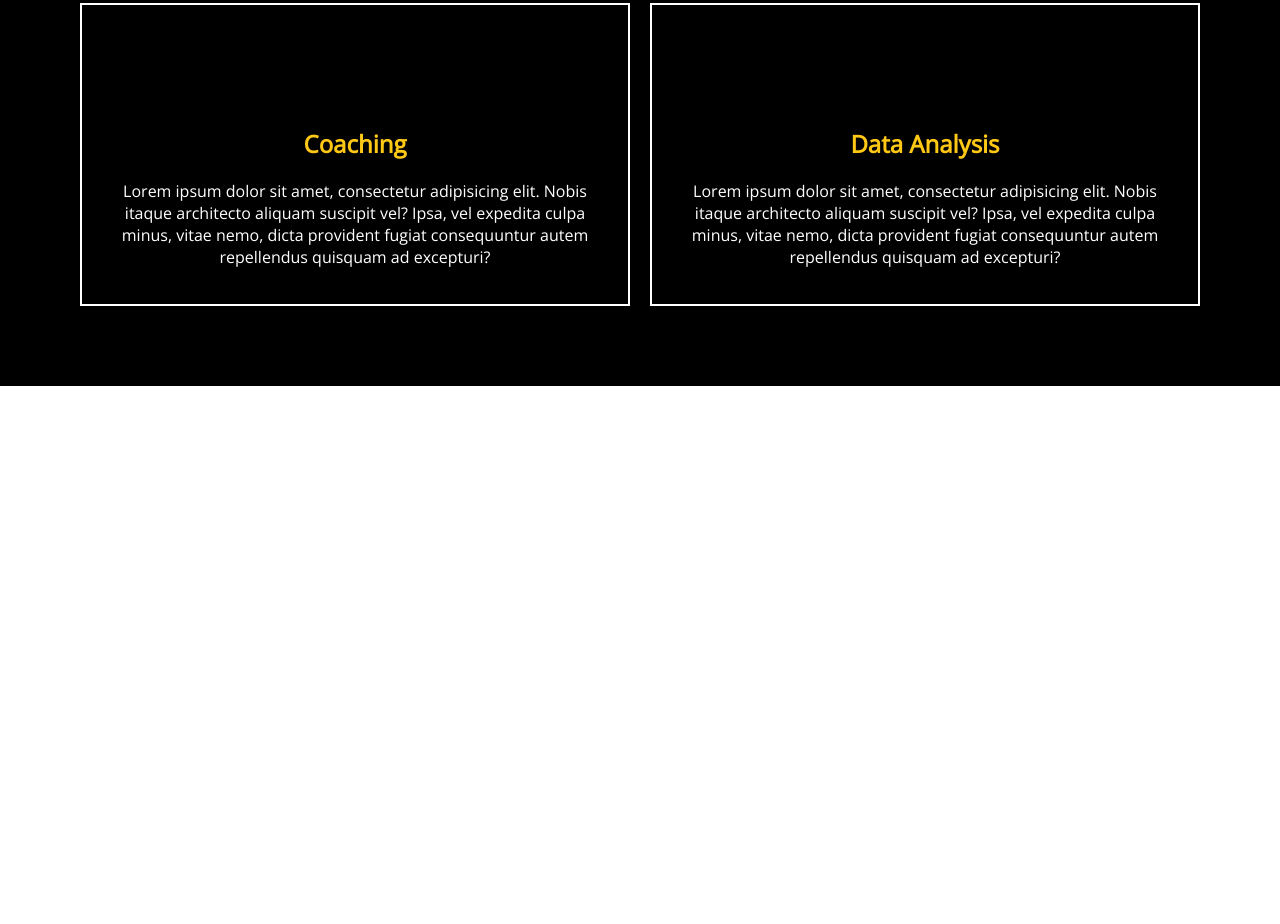
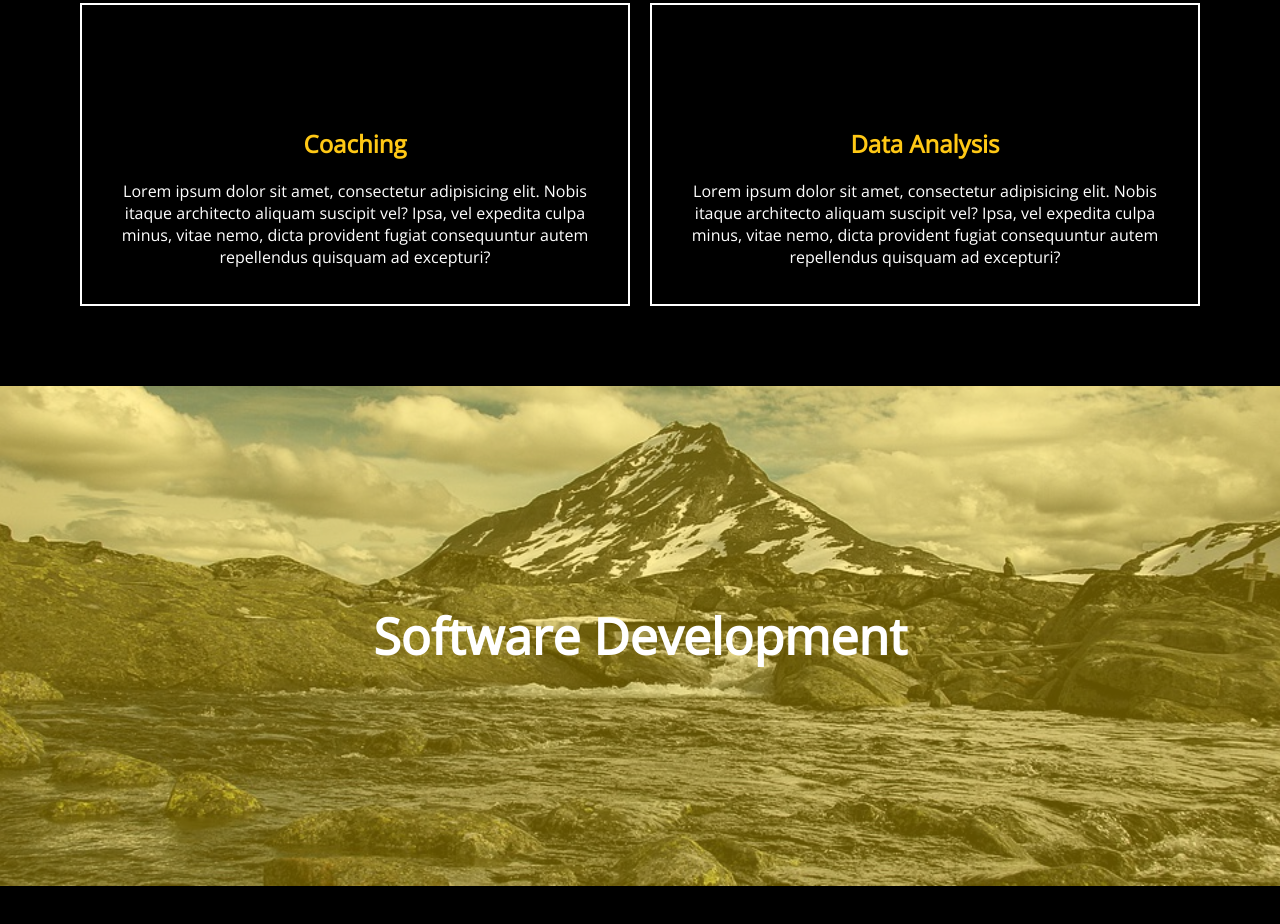
Before and after one commit to AntonioAlva1310/maba-ejercicio01, a plain HTML site: page index.html in a window 1280 px wide. Shown: the part 2252-3176 px from the top of the page. Before the commit the page ends 2638 px from the top, so only its background shows below. Drawn offline with nearby package versions, Linux system fonts and the light colour scheme.

Commit message:
Ejercicio pseudoelementos background-image

```diff
--- a/index.html
+++ b/index.html
@@ -93,19 +93,19 @@
                     <h2>Web Development</h2>
                     <p>Lorem ipsum dolor sit amet, consectetur adipisicing elit. Nobis itaque architecto aliquam suscipit vel? Ipsa, vel expedita culpa minus, vitae nemo, dicta provident fugiat consequuntur autem repellendus quisquam ad excepturi?</p>
                 </div>
-                <div class="cuadro-servicio c2"  onclick="miFuncion('Design')">
+                <div class="cuadro-servicio c2" onclick="miFuncion('Design')">
                     <i class="icon-laptop">
                     </i>
                     <h2>Design</h2>
                     <p>Lorem ipsum dolor sit amet, consectetur adipisicing elit. Nobis itaque architecto aliquam suscipit vel? Ipsa, vel expedita culpa minus, vitae nemo, dicta provident fugiat consequuntur autem repellendus quisquam ad excepturi?</p>
                 </div>
-                <div class="cuadro-servicio c3"onclick="miFuncion('Mentorships')">
+                <div class="cuadro-servicio c3" onclick="miFuncion('Mentorships')">
                     <i class="icon-laptop">
                     </i>
                     <h2>Mentorships</h2>
                     <p>Lorem ipsum dolor sit amet, consectetur adipisicing elit. Nobis itaque architecto aliquam suscipit vel? Ipsa, vel expedita culpa minus, vitae nemo, dicta provident fugiat consequuntur autem repellendus quisquam ad excepturi?</p>
                 </div>
-                <div class="cuadro-servicio c4"onclick="miFuncion('Digital Marketing')">
+                <div class="cuadro-servicio c4" onclick="miFuncion('Digital Marketing')">
                     <i class="icon-laptop">
                     </i>
                     <h2>Digital Marketing</h2>
@@ -126,6 +126,22 @@
             </div>
         </div>
     </section>
+
+    <section>
+        <div class="base-portada">
+            <div class="portada">
+
+<h2>Software Development</h2>
+
+
+            </div>
+
+
+        </div>
+        <div class="continuacion-portada"></div>
+
+
+    </section>
     <script type="text/avascript" src="script.js"></script>
 </body>
 
--- a/style.css
+++ b/style.css
@@ -235,7 +235,6 @@ i {
     display: block;
     color: #FFC815;
     text-align: center;
-
 }
 
 .icon-laptop:before {
@@ -243,13 +242,60 @@ i {
 }
 
 .cuadro-servicio:hover {
-
     background-color: white;
     color: grey;
-    transition: all 0.5s cubic-bezier(.46,.08,.29,.86) 0s;
+    transition: all 0.5s cubic-bezier(.46, .08, .29, .86) 0s;
 }
-
 
 .cuadro-servicio:hover h2 {
     color: grey;
 }
+
+
+/* TAREA DOS  */
+
+.base-portada {
+    background-color: black;
+    height: 500px;
+    width: 100%;
+    /* position: relative; */
+}
+
+.portada {
+    display: flex;
+    align-items: center;
+    justify-content: center;
+    position: relative;
+    height: 100%;
+    width: 100%;
+    background-image: url(tarea2.jpg);
+    background-attachment: fixed;
+    background-position: center;
+    background-repeat: no-repeat;
+    background-size: cover;
+    z-index: 2;
+}
+
+.continuacion-portada{
+    background-color: black;
+    height: 500px;
+    width: 100%;
+    position: relative;
+
+}
+
+.portada h2 {
+  font-size: 50px;
+  color: white;
+
+}
+
+.portada::before{
+    content: "";
+    display: block;
+    position: absolute;
+    width: 100%;
+    height: 100%;
+    background-color: #ffd40061;
+    z-index:-1;
+}
```
Also changed, not shown: tarea2.jpg (added).
